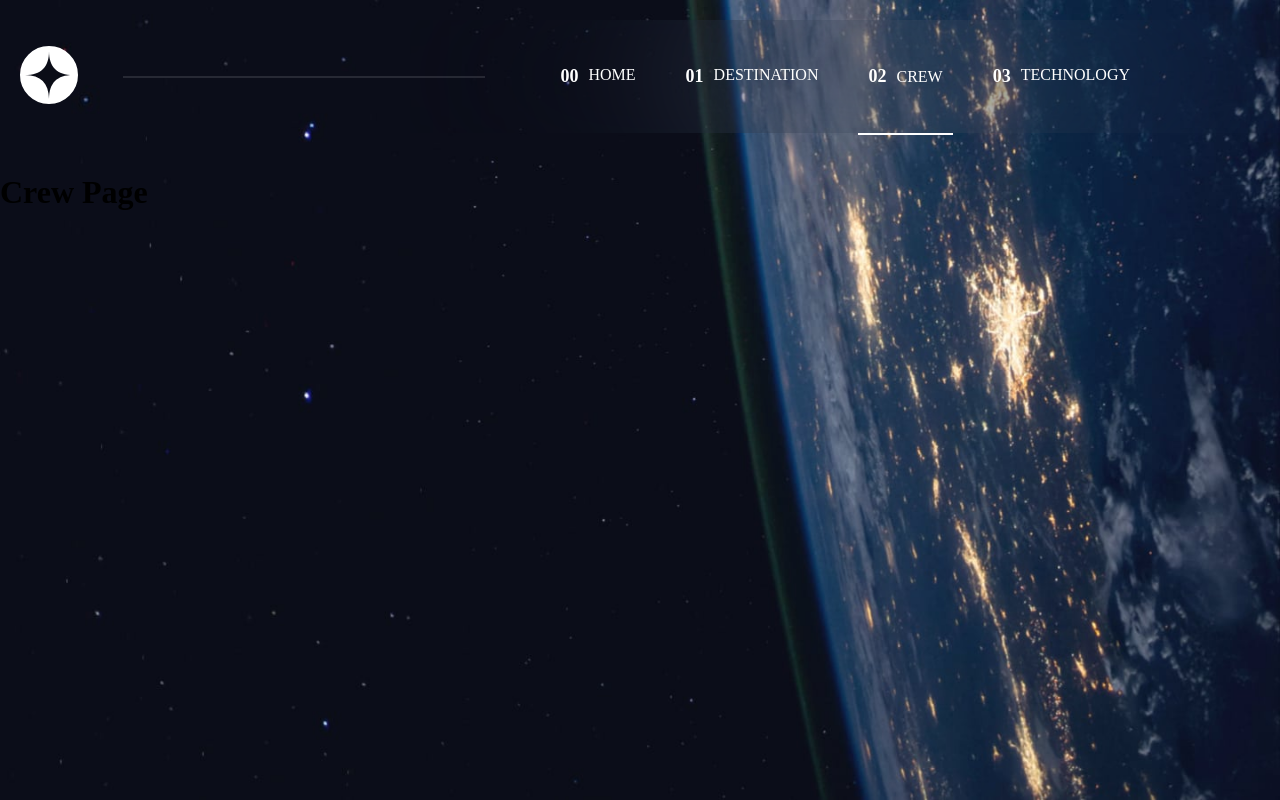
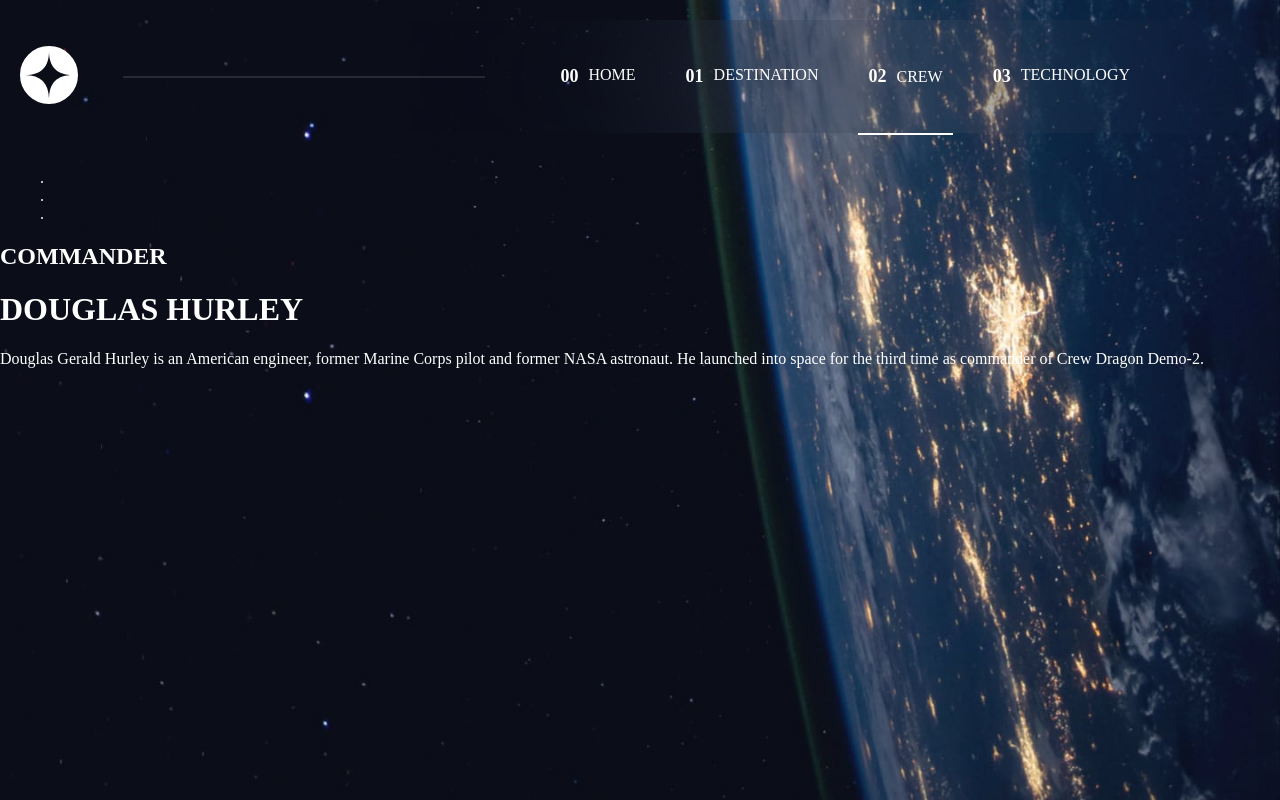
Before and after one commit to crapuscul/space, a React (Vite) app: page /CrewPage in a window 1280 px wide. Built offline with nearby package versions, Linux system fonts and the light colour scheme.

Commit message:
crewpage

```diff
--- /dev/null
+++ b/src/pages/CrewPage/CrewPage.css
@@ -0,0 +1,9 @@
+html,body{
+    padding: 0;
+    margin: 0;
+    box-sizing: border-box;
+}
+
+.main-crew-content{
+    color: white;
+}
--- a/src/pages/CrewPage/CrewPage.jsx
+++ b/src/pages/CrewPage/CrewPage.jsx
@@ -1,11 +1,58 @@
 import React from "react";
-
+import { useState } from "react";
+import './CrewPage.css'
 import Navbar from "../../components/navbar/navbar";
 
 export default function CrewPage() {
+   // Define the sections with their respective elemets
+   const crews={
+    crew1:{
+      title: "COMMANDER",
+      name:"DOUGLAS HURLEY",
+      description:"Douglas Gerald Hurley is an American engineer, former Marine Corps pilot and former NASA astronaut. He launched into space for the third time as commander of Crew Dragon Demo-2."
+    },
+    crew2:{
+      title: "MISSION SPECIALIST",
+      name:"MARK SHUTTLEWORTH",
+      description:"Mark Richard Shuttleworth is the founder and CEO of Canonical, the company behind the Linux-based Ubuntu operating system. Shuttleworth became the first South African to travel to space as a space tourist."
+    },
+    crew3:{
+      title: "PILOT",
+      name:"VICTOR GLOVER",
+      description:"Pilot on the first operational flight of the SpaceX Crew Dragon to the International Space Station. Glover is a commander in the U.S. Navy where he pilots an F/A-18.He was a crew member of Expedition 64, and served as a station systems flight engineer. "
+
+    }
+
+   };
+   // State to track the selected section
+   const [selectedCrew, setSelectedCrew] = useState('crew1');
+   const renderCrewContent = () => {
+    const crew = crews[selectedCrew];
+    return(
+      <div>
+        <h2 className="crewtitle">{crew.title}</h2>
+        <h1 className="crewname">{crew.name}</h1>
+        <p className="crewdescription">{crew.description}</p>
+      </div>
+    );
+   }
+
     return (
-      <div>
-        <h1>Crew Page</h1>
+      <div className="main-crew-content">
+        <nav className="crewnav">
+          <ul>
+            <li className={`nav-crew ${selectedCrew === 'crew1' ? 'selected': '' }`}
+            onClick={() => setSelectedCrew('crew1')}>.</li>
+                        <li className={`nav-crew ${selectedCrew === 'crew2' ? 'selected': '' }`}
+            onClick={() => setSelectedCrew('crew2')}>.</li>
+                        <li className={`nav-crew ${selectedCrew === 'crew3' ? 'selected': '' }`}
+            onClick={() => setSelectedCrew('crew3')}>.</li>
+          </ul>
+        </nav>
+        <div className="crew-content-section">
+          {renderCrewContent()}
+        </div>
+
 
       </div>
     );
```
